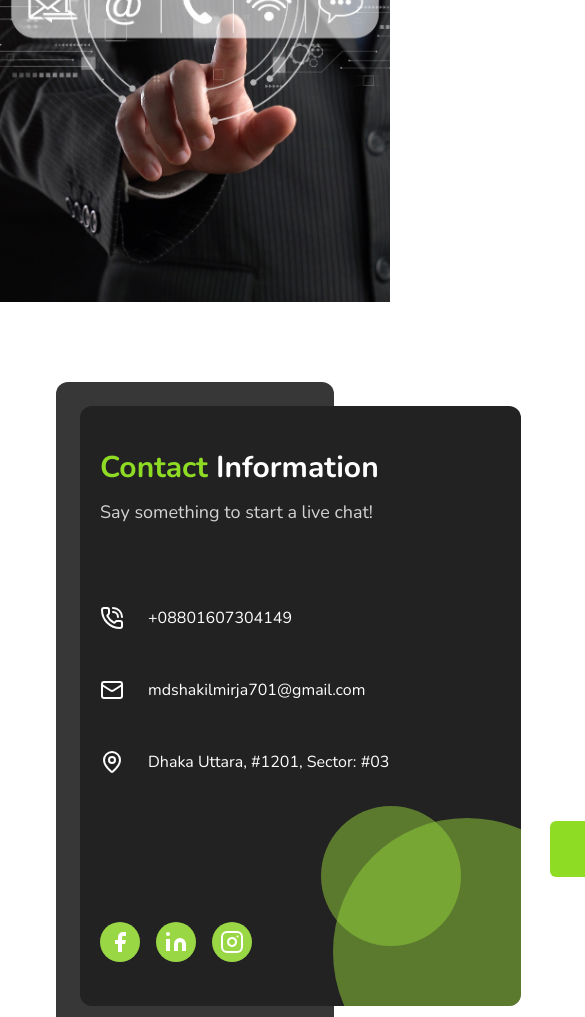
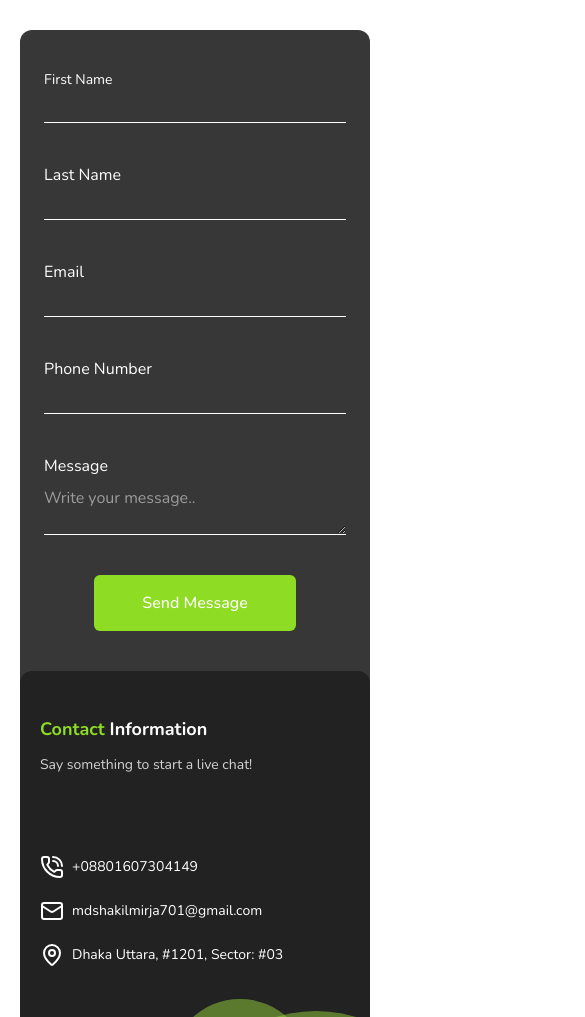
Before and after one commit to ariful97768/Creative-Hub-Portfolio, a Next.js app: page /contact in a window 390 px wide. Shown: the part 290-1307 px from the top of the page, 585 px wide, since content can reach past the window. Built offline with nearby package versions, Linux system fonts and the light colour scheme.

Commit message:
Made footer section responsive

```diff
--- a/src/app/contact/page.tsx
+++ b/src/app/contact/page.tsx
@@ -27,33 +27,33 @@ export default function ContactUsPage() {
             backgroundSize: "cover",
             backgroundPosition: "center",
           }}
-          className="bg-cover bg-center h-128 w-full"
+          className="bg-cover bg-center h-40 sm:h-60 md:h-100 lg:h-128 w-full"
         ></div>
       </section>
-      <section className="max-w-360 my-20 mx-auto px-14">
-        <div className="flex rounded-xl p-6 bg-dark/90 text-white">
-          <div className="relative shrink-0 overflow-hidden flex flex-col py-11 pl-5 pr-33 bg-dark max-w-max text-white rounded-xl">
+      <section className="max-w-360 my-20 mx-auto px-5 md:px-8 lg:px-14">
+        <div className="flex flex-col-reverse lg:flex-row gap-5 rounded-xl p-0 sm:p-6 bg-dark/90 text-white">
+          <div className="relative lg:max-w-max w-full overflow-hidden flex flex-col py-11 p-5 sm:pl-5 sm:pr-14 lg:pr-33 bg-dark text-white rounded-xl">
             <div className="space-y-3 mb-20">
-              <h3 className="text-3xl font-bold">
+              <h3 className="text-lg sm:text-xl md:text-2xl lg:text-3xl font-bold">
                 <span className="text-[#8FDC24]">Contact</span> Information
               </h3>
-              <p className="text-lg text-white/80">
+              <p className=" text-sm sm:text-base md:text-lg text-white/80">
                 Say something to start a live chat!
               </p>
             </div>
-            <div className="space-y-12">
-              <p className="flex items-center gap-6">
-                <PhoneCall />
+            <div className="text-sm sm:text-base space-y-5 sm:space-y-8 md:space-y-12">
+              <p className="flex items-center gap-2 sm:gap-6">
+                <PhoneCall size={24} className="shrink-0" />
                 <Link href={"tel:+08801607304149"}>+08801607304149</Link>
               </p>
-              <p className="flex items-center gap-6">
-                <Mail />
+              <p className="flex items-center gap-2 sm:gap-6">
+                <Mail size={24} className="shrink-0" />
                 <Link href={"mailto:mdshakilmirja701@gmail.com "}>
                   mdshakilmirja701@gmail.com
                 </Link>
               </p>
-              <p className="flex items-center gap-6">
-                <MapPin />
+              <p className="flex items-center gap-2 sm:gap-6">
+                <MapPin size={24} className="shrink-0" />
                 <span>Dhaka Uttara, #1201, Sector: #03</span>
               </p>
             </div>
@@ -80,9 +80,9 @@ export default function ContactUsPage() {
             <div className="bg-[#93D23A80] absolute bottom-15 right-15 w-35 h-35 rounded-full"></div>
             <div className="bg-[#93D23A80] absolute -bottom-20 -right-20 w-67 h-67 rounded-full"></div>
           </div>
-          <form className="mx-auto w-full">
+          <form className="mx-auto px-6 sm:px-0 w-full">
             <div className="flex flex-col mx-auto gap-10 pt-10 max-w-150 w-full">
-              <div className="flex gap-10">
+              <div className="flex flex-col sm:flex-row gap-10">
                 <div className="flex w-full flex-col gap-2">
                   <label className="text-sm" htmlFor="first_name">
                     First Name
@@ -102,7 +102,7 @@ export default function ContactUsPage() {
                   />
                 </div>
               </div>
-              <div className="flex gap-10">
+              <div className="flex flex-col sm:flex-row gap-10">
                 <div className="flex w-full flex-col gap-2">
                   <label htmlFor="email">Email</label>
                   <input
@@ -120,7 +120,7 @@ export default function ContactUsPage() {
                   />
                 </div>
               </div>
-              <div className="flex w-full flex-col gap-2">
+              <div className="flex flex-col w-full gap-2">
                 <label htmlFor="message">Message</label>
                 <textarea
                   name="message"
@@ -129,7 +129,7 @@ export default function ContactUsPage() {
                   placeholder="Write your message.."
                 ></textarea>
               </div>
-              <div className="flex justify-end mt-15">
+              <div className="flex justify-center sm:justify-end mb-5 lg:mb-0 lg:mt-15">
                 <button className="bg-[#8FDC24] text-white px-12 py-4 font-medium rounded-md hover:cursor-pointer active:scale-95 transition-all duration-300">
                   Send Message
                 </button>
```
